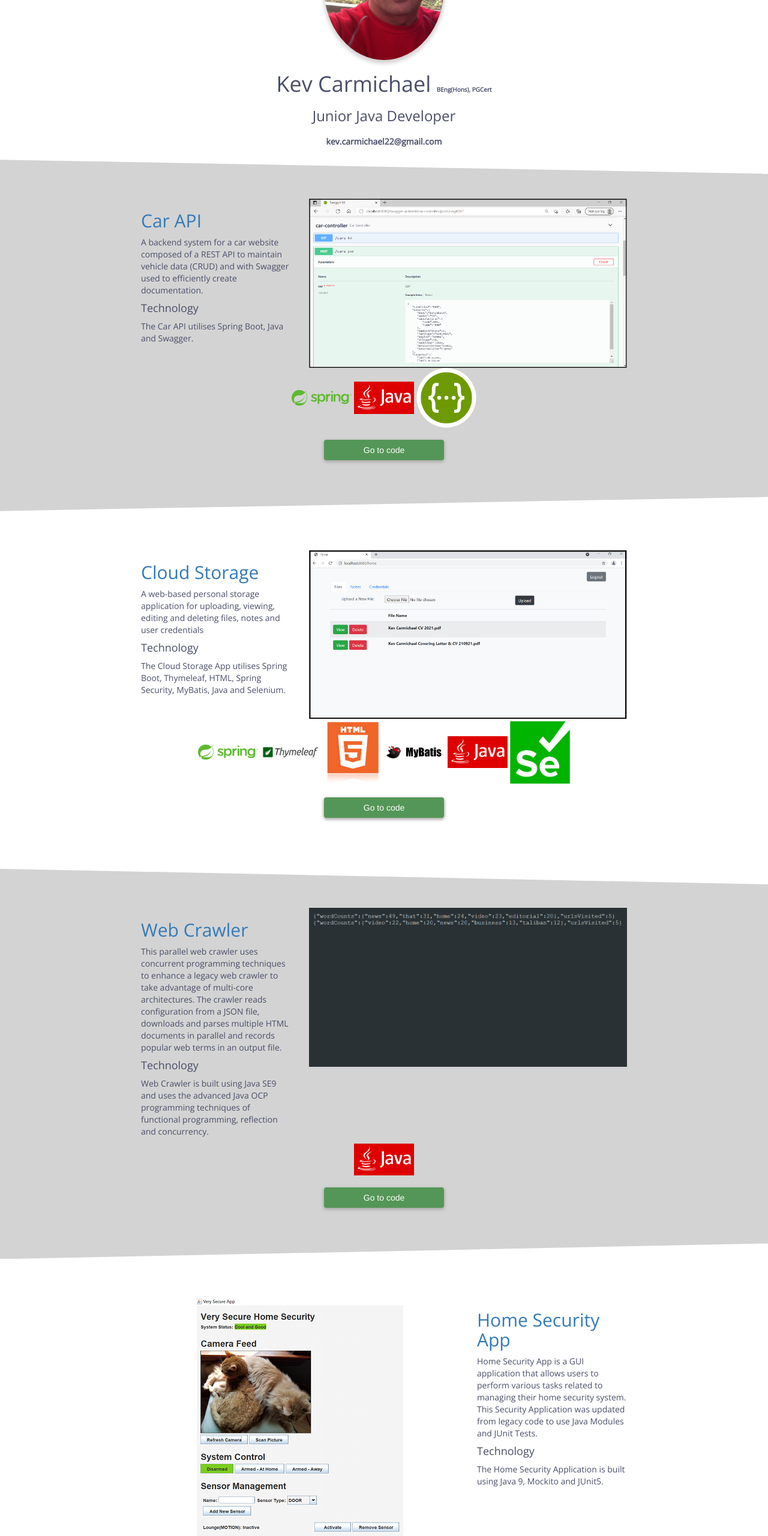
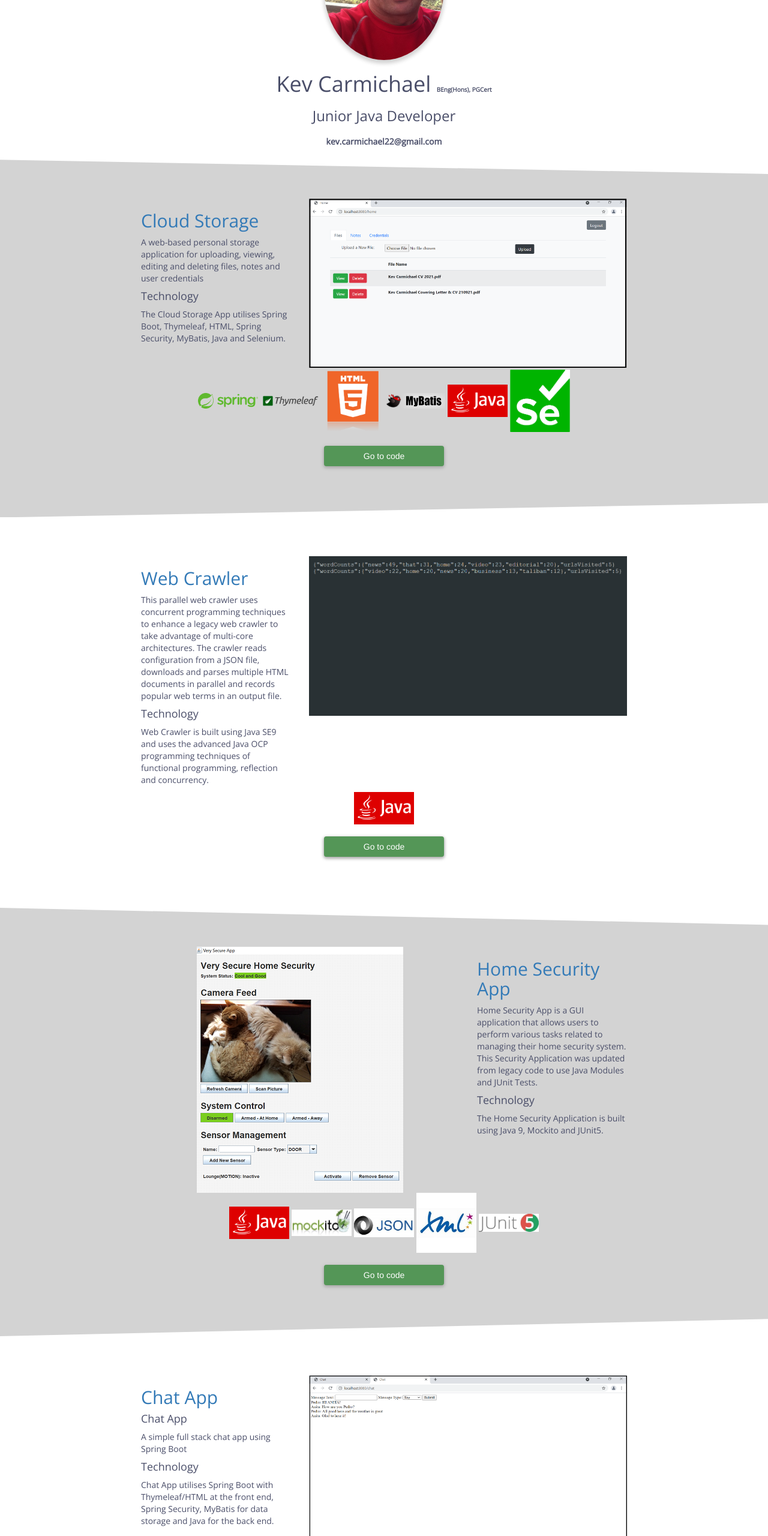
Before and after one commit to kev-carmichael/kev-carmichael.github.io, a plain HTML site: page index.html in a window 1280 px wide. Shown: the part 240-2800 px from the top of the page at 60% size. Drawn offline with nearby package versions, Linux system fonts and the light colour scheme.

Commit message:
removed api and added chat app

```diff
--- a/index.html
+++ b/index.html
@@ -33,32 +33,6 @@
 			    <div class="col-sm-8 col-sm-offset-2">
 			    	<div class="row work-item-row">
 			    		<div class="col-lg-8 col-lg-push-4">
-			    			<img src="img/CarAPI3.png" class="img-responsive center-block">
-			    		</div>
-			    		<div class="col-lg-4 col-lg-pull-8">
-			    			<h2><a href="https://github.com/kev-carmichael/carAPI" target="blank">Car API</a></h2>
-			    			<p>A backend system for a car website composed of a REST API to maintain vehicle data (CRUD) and with Swagger used to efficiently create documentation.</p>
-			    			<h4>Technology</h4>
-			    			<p>The Car API utilises Spring Boot, Java and Swagger.</p>
-			    		</div>
-			    	</div>
-		    		<div class="row text-center">
-		    			<div class="col-xs-12">
-		    				<img src="img/techlogos/springtrans.png" class="techlogo" width="100">
-		    				<img src="img/techlogos/Java.png" class="techlogo" width="100">
-							<img src="img/techlogos/Swagger-logo.png" class="techlogo" width="100">
-		    			</div>
-		    		</div>
-		    		<div class="row text-center" style="margin:20px;">
-		    				<a class="btn btn-launch" href="https://github.com/kev-carmichael/carAPI" target="blank">Go to code</a>
-	    			</div>
-					</div>
-			</div>
-
-			<div class="row row-white">
-			    <div class="col-sm-8 col-sm-offset-2">
-			    	<div class="row work-item-row">
-			    		<div class="col-lg-8 col-lg-push-4">
 			    			<img src="img/cloudStorage2.png" class="img-responsive center-block">
 			    		</div>
 			    		<div class="col-lg-4 col-lg-pull-8">
@@ -84,7 +58,7 @@
 					</div>
 			</div>
 
-			<div class="row row-grey">
+			<div class="row row-white">
 			    <div class="col-sm-8 col-sm-offset-2">
 
 			    	<div class="row work-item-row">
@@ -109,7 +83,7 @@
 					</div>
 			</div>
 
-			<div class="row row-white">
+			<div class="row row-grey">
 			    <div class="col-sm-8 col-sm-offset-2">
 
 			    	<div class="row work-item-row">
@@ -134,6 +108,35 @@
 		    		</div>
 		    		<div class="row text-center" style="margin:20px;">
 		    				<a class="btn btn-launch" href="https://github.com/kev-carmichael/HomeSecurityApp" target="blank">Go to code</a>
+	    			</div>
+					</div>
+			</div>
+
+						<div class="row row-white">
+			    <div class="col-sm-8 col-sm-offset-2">
+			    	<div class="row work-item-row">
+			    		<div class="col-lg-8 col-lg-push-4">
+			    			<img src="img/chatpage2.png" class="img-responsive center-block">
+			    		</div>
+			    		<div class="col-lg-4 col-lg-pull-8">
+			    			<h2><a href="https://github.com/kev-carmichael/chatApp" target="blank">Chat App</a></h2>
+			    			<h4>Chat App</h4>
+			    			<p>A simple full stack chat app using Spring Boot</p>
+			    			<h4>Technology</h4>
+			    			<p>Chat App utilises Spring Boot with Thymeleaf/HTML at the front end, Spring Security, MyBatis for data storage and Java for the back end.</p>
+			    		</div>
+			    	</div>
+		    		<div class="row text-center">
+		    			<div class="col-xs-12">
+		    				<img src="img/techlogos/springtrans.png" class="techlogo" width="100">
+		    				<img src="img/techlogos/thymeleaftrans.png" class="techlogo" width="100">
+		    				<img src="img/techlogos/html5trans2.png" class="techlogo" width="100">
+		    				<img src="img/techlogos/mybatistrans.png" class="techlogo" width="100">
+		    				<img src="img/techlogos/Java.png" class="techlogo" width="100">
+		    			</div>
+		    		</div>
+		    		<div class="row text-center" style="margin:20px;">
+		    				<a class="btn btn-launch" href="https://github.com/kev-carmichael/chatApp" target="blank">Go to code</a>
 	    			</div>
 					</div>
 			</div>
```
